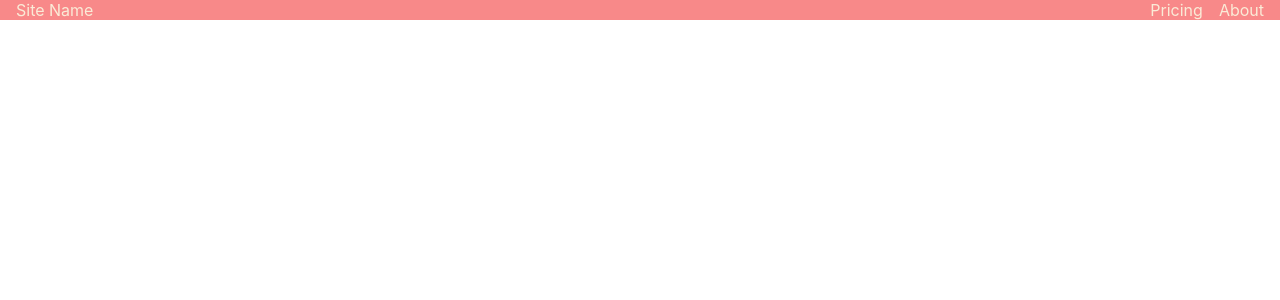
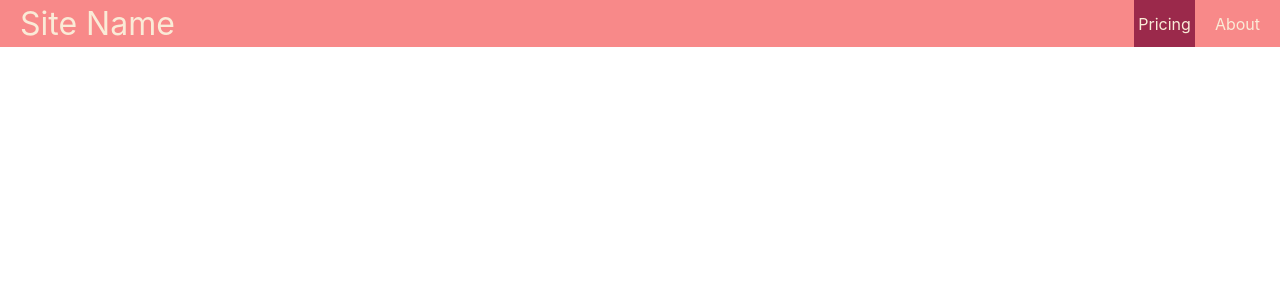
Before and after one commit to Katiasun/Creating-A-Navbar-In-React-With-Routing, a React (Create React App) app: page / in a window 1280 px wide. Shown: the top 300 px of the page. Built offline with nearby package versions, Linux system fonts and the light colour scheme.

Commit message:
write styles

```diff
--- a/src/components/Navbar.js
+++ b/src/components/Navbar.js
@@ -1,11 +1,11 @@
 export default function Navbar() {
   return (
-    <nav>
+    <nav className="nav">
       <a href="/" className="site-title">
         Site Name
       </a>
       <ul>
-        <li>
+        <li className="active">
           <a href="/pricing">Pricing</a>
         </li>
         <li>
--- a/src/index.css
+++ b/src/index.css
@@ -8,23 +8,36 @@ body {
   -webkit-font-smoothing: antialiased;
   -moz-osx-font-smoothing: grayscale;
 }
-nav {
+.nav {
   background-color: rgb(248, 137, 137);
   color: antiquewhite;
   display: flex;
-  align-items: center;
+  align-items: stretch;
   justify-content: space-between;
   gap: 2rem;
   padding: 0 1rem;
 }
-nav ul {
+.site-title {
+  font-size: 2rem;
+}
+.nav ul {
   padding: 0;
   margin: 0;
   list-style: none;
   display: flex;
   gap: 1rem;
 }
-nav a {
+.nav a {
   text-decoration: none;
   color: inherit;
+  height: 100%;
+  display: flex;
+  align-items: center;
+  padding: 0.25rem;
 }
+.nav li.active {
+  background-color: rgb(155, 41, 75);
+}
+.nav li:hover {
+  background-color: rgb(248, 90, 90);
+}
```
